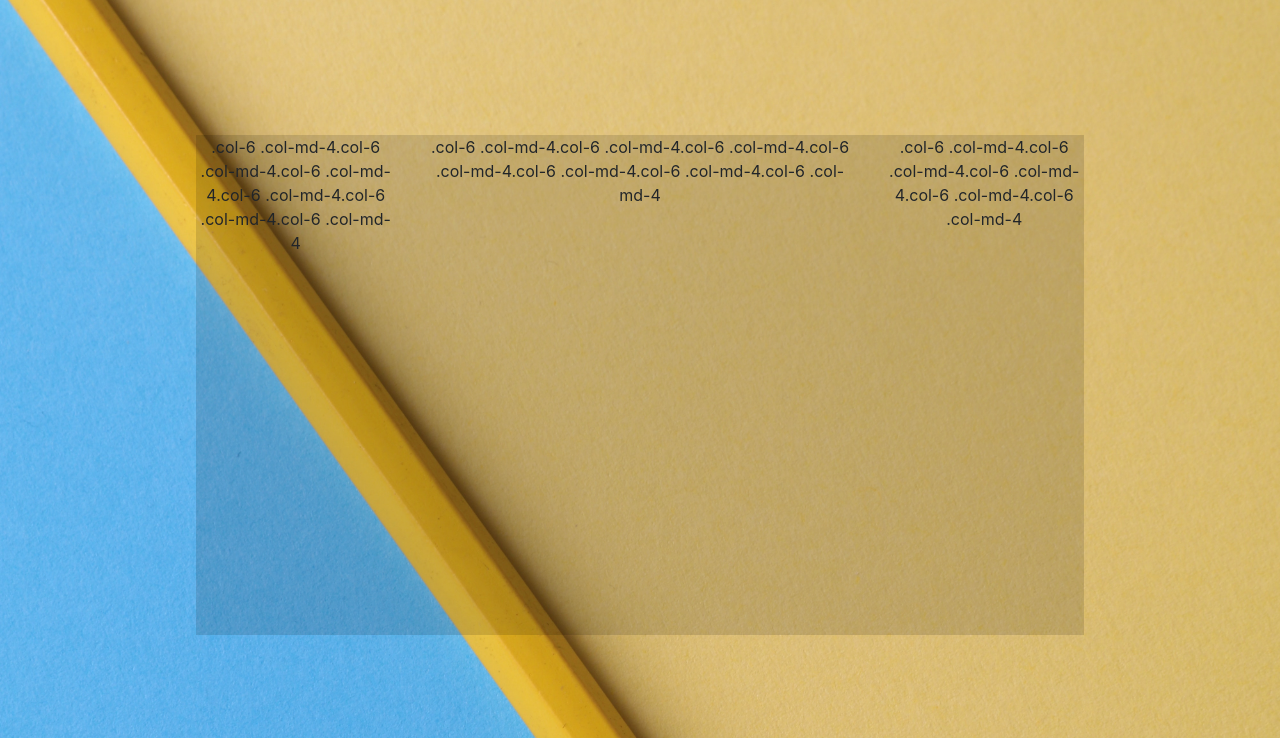
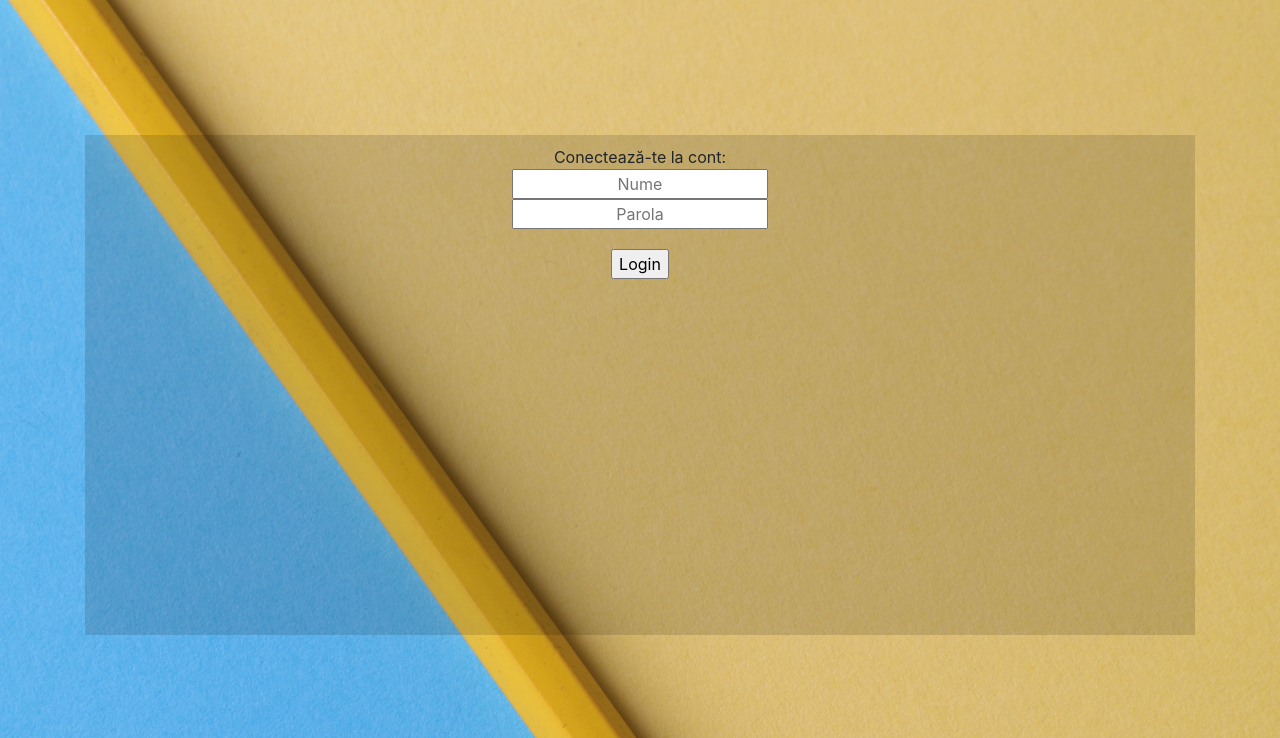
Before and after one commit to Elisei123/Program_Mancarea_Favorita, a Django app: page /login/ in a window 1280 px wide. Shown: the part 62-800 px from the top of the page. Run offline with Django 3.2, Linux system fonts and the light colour scheme; some libraries are stand-ins or nearby versions.

Commit message:
update 'login.html' add input

```diff
--- a/eat_smart/templates/login.html
+++ b/eat_smart/templates/login.html
@@ -3,7 +3,7 @@
 
 #login{
     background-color: rgba(0, 0, 0, 0.13);
-    width: 80%;
+    width: 100%;
     height: 500px;
     display:block;
     margin: 0 auto;
@@ -15,12 +15,14 @@
 {% block content %}
 <div class="container">
     <div style="padding-top: 10%;" class="spatiu"></div>
-    <div id="login" class="login cases">
-            <div class="row">
-                    <div class="col-6 col-md-3 col-sm">.col-6 .col-md-4.col-6 .col-md-4.col-6 .col-md-4.col-6 .col-md-4.col-6 .col-md-4.col-6 .col-md-4</div>
-                    <div class="col-6 col-md-6 col-sm">.col-6 .col-md-4.col-6 .col-md-4.col-6 .col-md-4.col-6 .col-md-4.col-6 .col-md-4.col-6 .col-md-4.col-6 .col-md-4</div>
-                    <div class="col-6 col-md-3 col-sm">.col-6 .col-md-4.col-6 .col-md-4.col-6 .col-md-4.col-6 .col-md-4.col-6 .col-md-4</div>
-                  </div>
+    <div style="padding: 10px;" id="login" class="login cases">
+            <span>Conectează-te la cont:</span>
+            <form >
+            <input style="text-align:center;" type="text" name="FirstName" placeholder="Nume"><br>
+            <input style="text-align:center;" type="text" name="LastName" placeholder="Parola"><br>
+            <input style="margin-top: 20px;" type="submit" value="Login">
+            </form>
+
     </div>
 </div>
 {% endblock content %}
```
